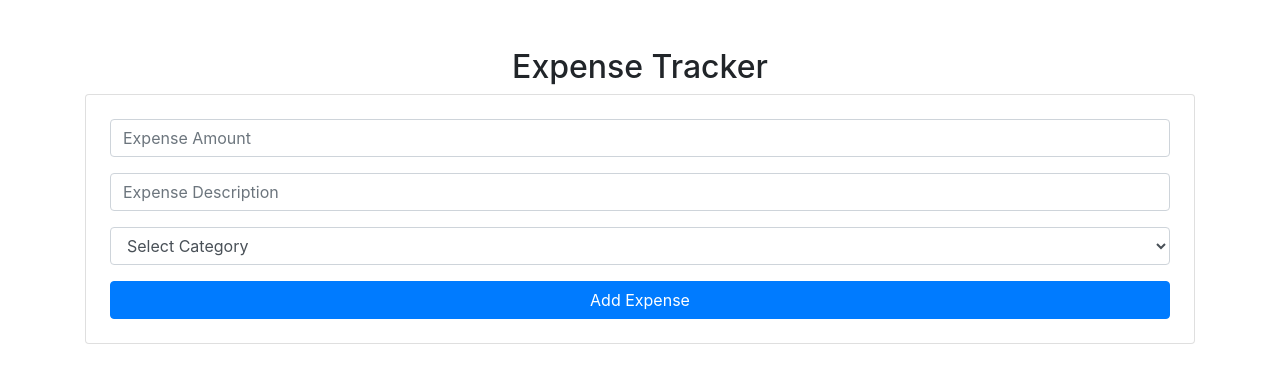
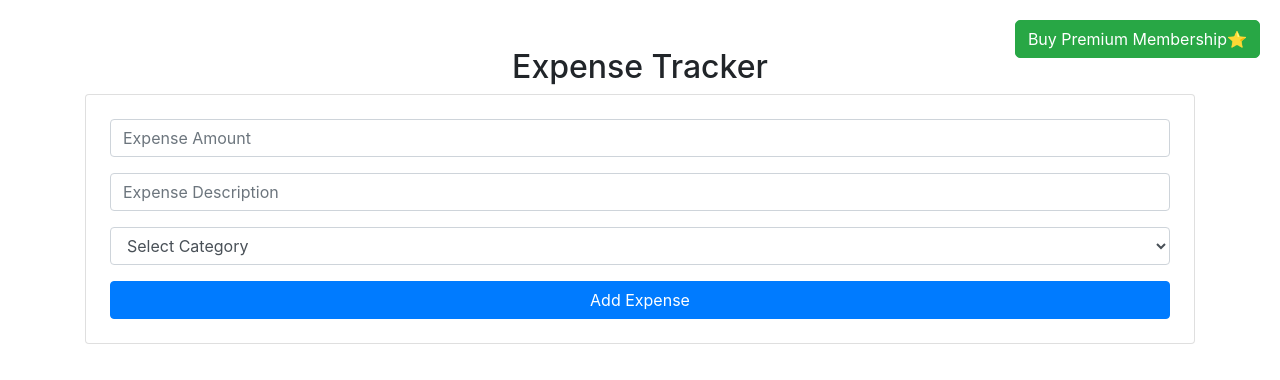
Before and after one commit to sumansourav505/Expense-tracker-task, a website: page views/expense.html in a window 1280 px wide. Drawn offline with nearby package versions, Linux system fonts and the light colour scheme.

Commit message:
buy get premium button added

```diff
--- a/controllers/user.js
+++ b/controllers/user.js
@@ -10,7 +10,7 @@ exports.generateAccessToken = (id, name) => {
     return jwt.sign(
         { userId: id, name: name },
         jwtSecret,
-        { expiresIn: '1h' } // Add token expiration
+        { expiresIn: '7d' } // Add token expiration
     );
 };
 
--- a/routes/expense.js
+++ b/routes/expense.js
@@ -9,4 +9,5 @@ router.get('/user/', authenticate, expenseController.getExpensesByUser);
 router.post('/', authenticate, expenseController.addExpense);
 router.delete('/:id', authenticate, expenseController.deleteExpense);
 
+
 module.exports = router;
--- a/views/expense.html
+++ b/views/expense.html
@@ -5,6 +5,15 @@
   <meta name="viewport" content="width=device-width, initial-scale=1.0">
   <title>Expense Tracker</title>
   <link rel="stylesheet" href="https://maxcdn.bootstrapcdn.com/bootstrap/4.5.2/css/bootstrap.min.css">
+  <style>
+    #premiumButton {
+      position: fixed;
+      top: 20px;
+      right: 20px;
+      z-index: 1000;
+      border-radius: 5px;
+    }
+  </style>
 </head>
 <body>
 <div class="container my-5">
@@ -20,7 +29,7 @@
       <select id="expenseCategory" class="form-control">
         <option value="">Select Category</option>
         <option value="Food">Food</option>
-        <option value="Transport">Fuel</option>
+        <option value="Fuel">Fuel</option>
         <option value="Shopping">Shopping</option>
         <option value="Other">Other</option>
       </select>
@@ -29,6 +38,10 @@
   </div>
   <div id="expenseList" class="mt-4"></div>
 </div>
+
+<!-- Premium Button -->
+<button id="premiumButton" class="btn btn-success">Buy Premium Membership⭐</button>
+
 <script src="/expense.js"></script>
 <script src="https://cdn.jsdelivr.net/npm/axios/dist/axios.min.js"></script>
 </body>
```
Also changed, not shown: app.js (line endings or trailing spaces).
